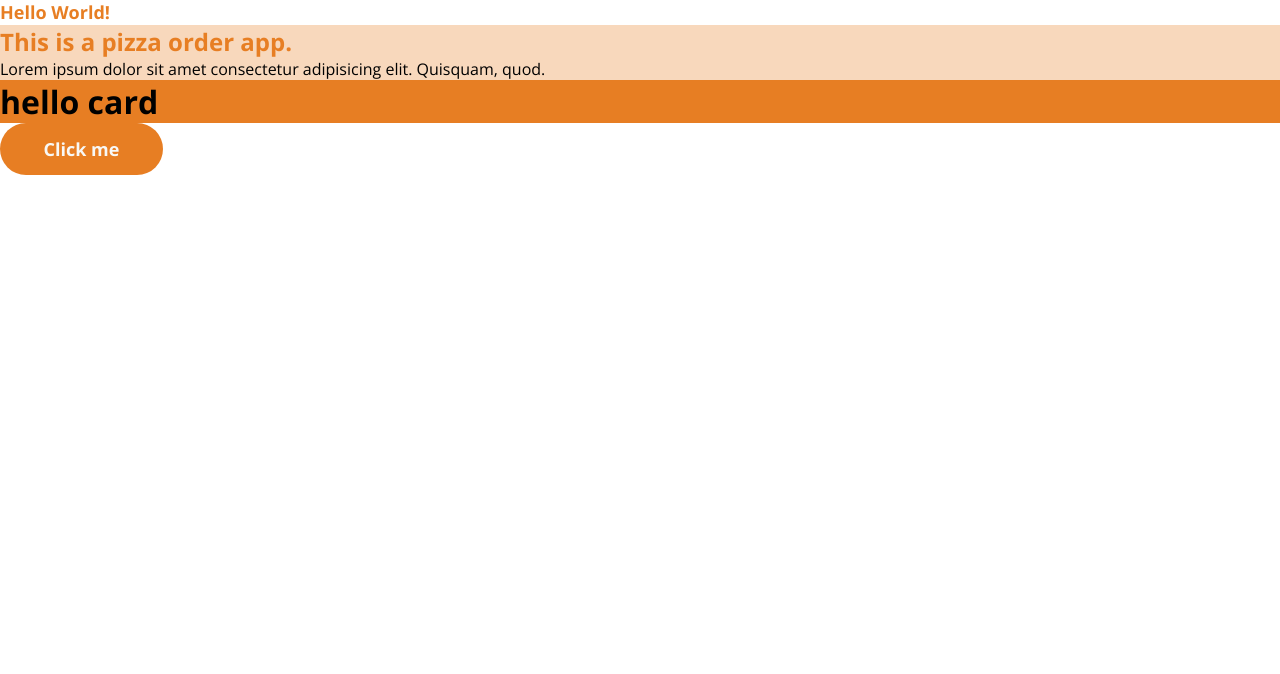
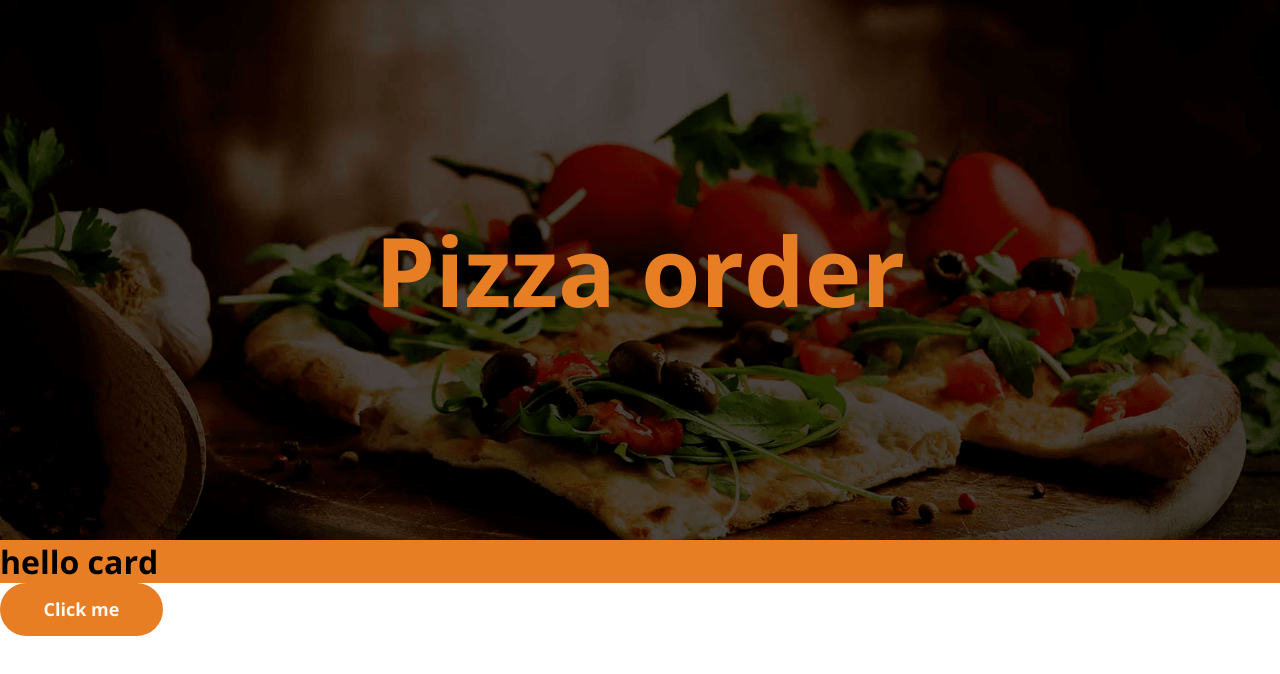
Before and after one commit to wipramgamurci/foodnow-pizza-order, a Vue app: page / in a window 1280 px wide. Shown: the top 674 px of the page. Built offline with nearby package versions, Linux system fonts and the light colour scheme.

Commit message:
create hero section

```diff
--- a/src/App.vue
+++ b/src/App.vue
@@ -1,42 +1,40 @@
 <script setup lang="ts">
-// import HelloWorld from './components/HelloWorld.vue'
 import Card from "./components/Card.vue";
 import Button from "./components/Button.vue";
 </script>
 
 <template>
-  <!-- <div>
-    <a href="https://vite.dev" target="_blank">
-      <img src="/vite.svg" class="logo" alt="Vite logo" />
-    </a>
-    <a href="https://vuejs.org/" target="_blank">
-      <img src="./assets/vue.svg" class="logo vue" alt="Vue logo" />
-    </a>
+  <div class="hero">
+    <p>Pizza order</p>
   </div>
-  <HelloWorld msg="Vite + Vue" /> -->
-
-  <h1 class="hello">Hello World!</h1>
+  <!-- <h1 class="hello">Hello World!</h1>
   <div class="hero">
     <h2 class="hero-text">This is a pizza order app.</h2>
     <p class="hero-description">
       Lorem ipsum dolor sit amet consectetur adipisicing elit. Quisquam, quod.
     </p>
-  </div>
+  </div> -->
   <Card />
   <Button>Click me</Button>
 </template>
 
-<style scoped>
-/* .logo {
-  height: 6em;
-  padding: 1.5em;
-  will-change: filter;
-  transition: filter 300ms;
+<style lang="scss" scoped>
+@use "./styles/_mixins.scss";
+
+.hero {
+  // background-color: var(--secondary-color);
+  background-image: url("./assets/hero.png");
+  background-repeat: no-repeat;
+  background-position: center;
+  background-size: cover;
+  padding: 16dvw 0;
+  display: flex;
+  justify-content: center;
+
+  p {
+    @include mixins.text-8xl;
+    font-weight: 700;
+    color: var(--primary-color);
+  }
 }
-.logo:hover {
-  filter: drop-shadow(0 0 2em #646cffaa);
-}
-.logo.vue:hover {
-  filter: drop-shadow(0 0 2em #42b883aa);
-} */
 </style>
--- a/src/styles/main.scss
+++ b/src/styles/main.scss
@@ -19,9 +19,9 @@ body {
   color: var(--primary-color);
 }
 
-.hero {
-  background-color: var(--secondary-color);
-  &-text {
-    color: var(--primary-color);
-  }
-}
+// .hero {
+//   background-color: var(--secondary-color);
+//   &-text {
+//     color: var(--primary-color);
+//   }
+// }
```
Also changed, not shown: src/assets/hero.png (added).
